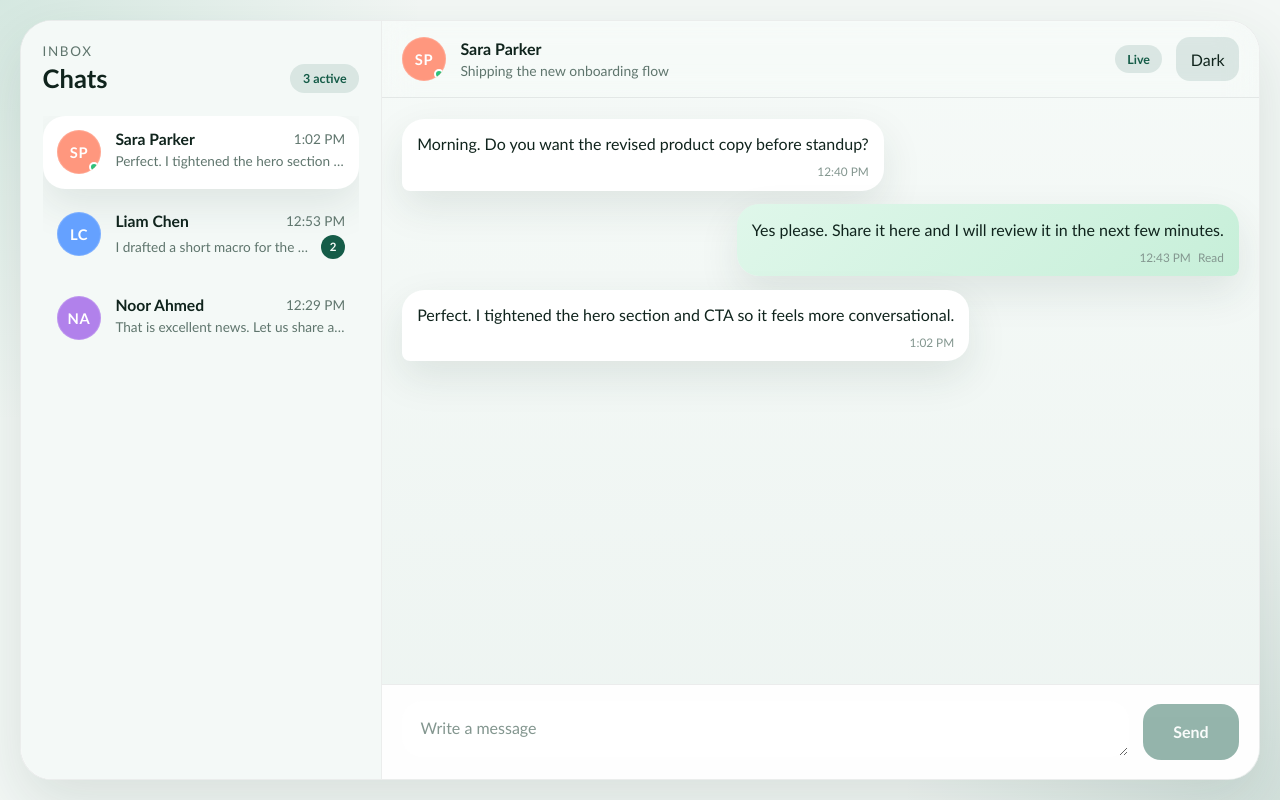
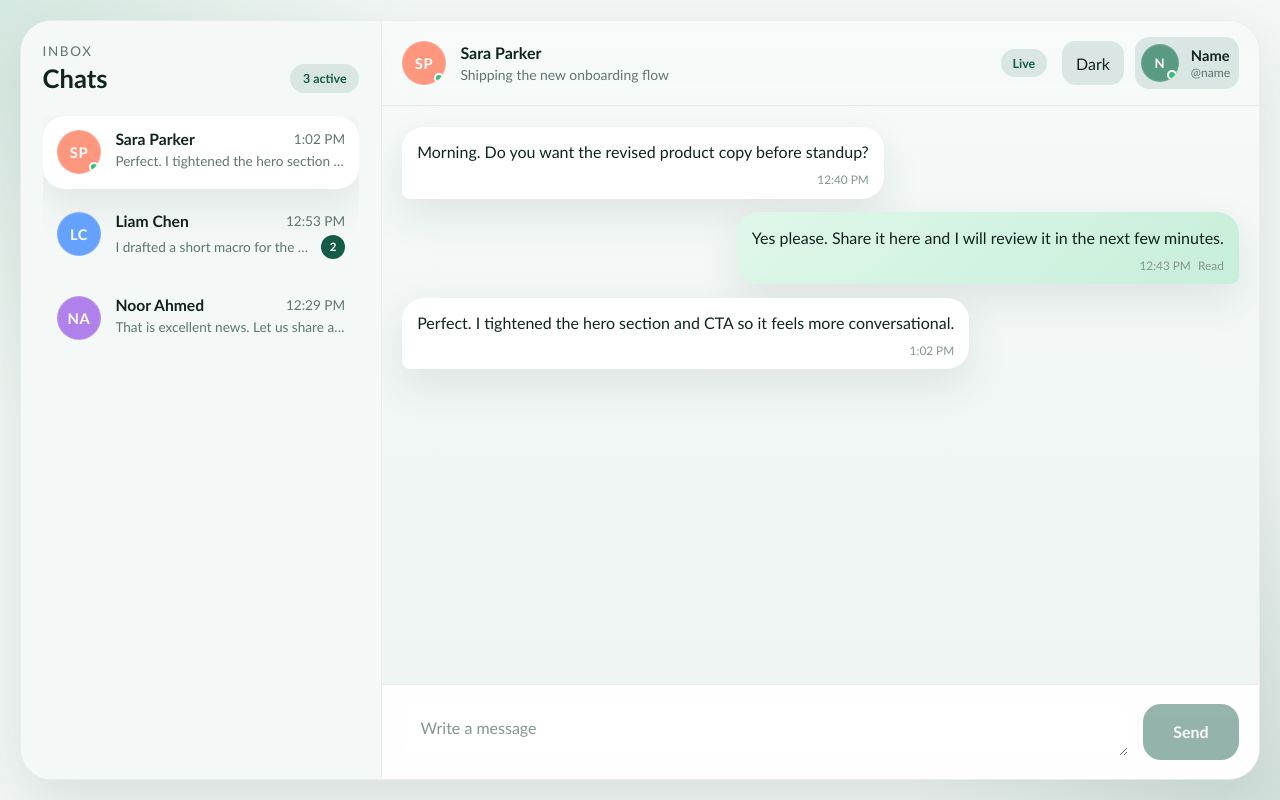
Before and after one commit to faisalshafique146/chatapp, an Angular app: page /auth/sign-in in a window 1280 px wide. Both pictures are taken after typing "name@example.com", "Sample123" into the empty fields and a click on the button "Sign in". Built offline with nearby package versions, Linux system fonts and the light colour scheme.

Commit message:
feat: implement logout functionality and enhance header account menu

```diff
--- a/src/features/chat/components/chat-layout/chat-layout.component.html
+++ b/src/features/chat/components/chat-layout/chat-layout.component.html
@@ -8,6 +8,7 @@
       <app-chat-window
         [showBackButton]="isMobile() && !showSidebar()"
         (backRequested)="handleBackRequested()"
+        (logoutRequested)="handleLogoutRequested()"
       ></app-chat-window>
     </div>
   </section>
--- a/src/features/chat/components/chat-window/chat-window.component.html
+++ b/src/features/chat/components/chat-window/chat-window.component.html
@@ -11,6 +11,7 @@
       [connectionState]="connectionState()"
       (back)="backRequested.emit()"
       (themeToggle)="toggleTheme()"
+      (logoutRequested)="logoutRequested.emit()"
     ></app-header>
 
     <div #messageViewport class="chat-window__messages">
--- a/src/features/chat/components/chat-window/chat-window.component.ts
+++ b/src/features/chat/components/chat-window/chat-window.component.ts
@@ -39,6 +39,7 @@ export class ChatWindowComponent {
   readonly isDarkMode = this.themeService.isDarkMode;
   readonly showBackButton = input<boolean>(false);
   readonly backRequested = output<void>();
+  readonly logoutRequested = output<void>();
 
   readonly headerSubtitle = computed(() => {
     const typingUser = this.typingUser();
--- a/src/features/chat/components/header/header.component.html
+++ b/src/features/chat/components/header/header.component.html
@@ -21,6 +21,7 @@
     {{ connectionState() === 'connected' ? 'Live' : 'Mock sync' }}
   </span>
 
+  <div class="chat-header__actions">
     <button
       class="chat-header__icon-button"
       type="button"
@@ -29,4 +30,95 @@
     >
       <span aria-hidden="true">{{ isDarkMode() ? 'Light' : 'Dark' }}</span>
     </button>
+
+    @if (currentUser(); as user) {
+      <div class="chat-header__account">
+        <button
+          class="chat-header__account-toggle"
+          type="button"
+          (click)="toggleAccountMenu()"
+          [attr.aria-expanded]="isAccountMenuOpen()"
+          aria-haspopup="dialog"
+          [attr.aria-label]="'Open account menu for ' + user.fullName"
+        >
+          <app-avatar
+            [name]="user.fullName"
+            accentColor="#2a7d60"
+            [size]="'sm'"
+            [online]="true"
+          ></app-avatar>
+
+          <span class="chat-header__account-copy">
+            <strong>{{ user.fullName }}</strong>
+            <small>@{{ user.handle }}</small>
+          </span>
+        </button>
+
+        @if (isAccountMenuOpen()) {
+          <section class="chat-header__account-menu" role="dialog" aria-label="Account details and settings">
+            <div class="chat-header__account-card">
+              <div class="chat-header__account-profile">
+                <app-avatar
+                  [name]="user.fullName"
+                  accentColor="#2a7d60"
+                  [size]="'lg'"
+                  [online]="true"
+                ></app-avatar>
+
+                <div class="chat-header__account-profile-copy">
+                  <p>Signed in as</p>
+                  <strong>{{ user.fullName }}</strong>
+                  <span>@{{ user.handle }}</span>
+                </div>
+              </div>
+
+              <dl class="chat-header__account-stats">
+                <div>
+                  <dt>Email</dt>
+                  <dd>{{ user.email }}</dd>
+                </div>
+                <div>
+                  <dt>Role</dt>
+                  <dd>{{ user.role }}</dd>
+                </div>
+                <div>
+                  <dt>Member since</dt>
+                  <dd>{{ user.createdAt | date: 'mediumDate' }}</dd>
+                </div>
+              </dl>
+
+              <div class="chat-header__account-actions">
+                <button type="button" class="chat-header__account-action" (click)="copyValue(user.email, 'email')">
+                  <span>Copy email</span>
+                  <small>{{ copyStatus() === 'email' ? 'Copied' : 'Use for recovery and support' }}</small>
+                </button>
+
+                <button type="button" class="chat-header__account-action" (click)="copyValue(user.handle, 'handle')">
+                  <span>Copy username</span>
+                  <small>{{ copyStatus() === 'handle' ? 'Copied' : 'Share your chat handle' }}</small>
+                </button>
+
+                <div class="chat-header__account-action chat-header__account-action--static">
+                  <span>Profile settings</span>
+                  <small>Edit your name, avatar, and handle</small>
+                </div>
+
+                <div class="chat-header__account-action chat-header__account-action--static">
+                  <span>Notification settings</span>
+                  <small>Mute alerts, sounds, and badges</small>
+                </div>
+
+                <button type="button" class="chat-header__account-action" (click)="toggleTheme()">
+                  <span>Appearance</span>
+                  <small>Switch between light and dark theme</small>
+                </button>
+              </div>
+
+              <button type="button" class="chat-header__logout" (click)="logout()">Log out</button>
+            </div>
+          </section>
+        }
+      </div>
+    }
+  </div>
 </header>
--- a/src/features/chat/components/header/header.component.scss
+++ b/src/features/chat/components/header/header.component.scss
@@ -45,13 +45,18 @@
   }
 }
 
-.chat-header__icon-button {
-  display: inline-flex;
+.chat-header__actions {
+  position: relative;
+  display: flex;
   align-items: center;
-  justify-content: center;
-  min-width: 44px;
-  min-height: 44px;
-  padding: 0 0.9rem;
+  gap: 0.65rem;
+  margin-left: auto;
+}
+
+.chat-header__icon-button,
+.chat-header__account-toggle,
+.chat-header__logout,
+.chat-header__account-action {
   border: 0;
   border-radius: 14px;
   background: var(--bg-accent-soft);
@@ -66,6 +71,167 @@
   }
 }
 
+.chat-header__icon-button {
+  display: inline-flex;
+  align-items: center;
+  justify-content: center;
+  min-width: 44px;
+  min-height: 44px;
+  padding: 0 0.9rem;
+}
+
+.chat-header__account {
+  position: relative;
+}
+
+.chat-header__account-toggle {
+  display: inline-flex;
+  align-items: center;
+  gap: 0.75rem;
+  padding: 0.35rem 0.55rem 0.35rem 0.38rem;
+  min-height: 52px;
+}
+
+.chat-header__account-copy {
+  display: grid;
+  min-width: 0;
+  text-align: left;
+
+  strong,
+  small {
+    display: block;
+    min-width: 0;
+    overflow: hidden;
+    text-overflow: ellipsis;
+    white-space: nowrap;
+  }
+
+  strong {
+    font-size: 0.92rem;
+    font-weight: 700;
+  }
+
+  small {
+    margin-top: 0.12rem;
+    color: var(--text-secondary);
+    font-size: 0.76rem;
+  }
+}
+
+.chat-header__account-menu {
+  position: absolute;
+  top: calc(100% + 0.75rem);
+  right: 0;
+  z-index: 25;
+  width: min(16rem, calc(100vw - 1rem));
+  max-width: calc(100vw - 1rem);
+  max-height: min(50dvh, calc(100dvh - 7rem));
+  overflow: auto;
+  overscroll-behavior: contain;
+}
+
+.chat-header__account-card {
+  padding: 0.7rem;
+  border: 1px solid var(--border-color);
+  border-radius: 20px;
+  background: var(--bg-surface);
+  box-shadow: var(--shadow-soft);
+}
+
+.chat-header__account-profile {
+  display: flex;
+  gap: 0.75rem;
+  align-items: center;
+}
+
+.chat-header__account-profile-copy {
+  min-width: 0;
+
+  p,
+  strong,
+  span {
+    margin: 0;
+    display: block;
+  }
+
+  p {
+    color: var(--text-secondary);
+    font-size: 0.76rem;
+    text-transform: uppercase;
+    letter-spacing: 0.12em;
+  }
+
+  strong {
+    margin-top: 0.15rem;
+    font-size: 0.95rem;
+  }
+
+  span {
+    margin-top: 0.15rem;
+    color: var(--text-secondary);
+    font-size: 0.8rem;
+  }
+}
+
+.chat-header__account-stats {
+  display: grid;
+  gap: 0.55rem;
+  margin: 0.85rem 0 0;
+  padding: 0.75rem 0 0;
+  border-top: 1px solid var(--border-color);
+
+  div {
+    display: grid;
+    gap: 0.2rem;
+  }
+
+  dt {
+    color: var(--text-secondary);
+    font-size: 0.7rem;
+    text-transform: uppercase;
+    letter-spacing: 0.1em;
+  }
+
+  dd {
+    margin: 0;
+    color: var(--text-primary);
+    font-size: 0.84rem;
+    word-break: break-word;
+  }
+}
+
+.chat-header__account-actions {
+  display: grid;
+  gap: 0.4rem;
+  margin-top: 0.7rem;
+}
+
+.chat-header__account-action {
+  display: grid;
+  gap: 0.12rem;
+  width: 100%;
+  padding: 0.62rem 0.75rem;
+  text-align: left;
+
+  span {
+    font-size: 0.84rem;
+    font-weight: 700;
+  }
+
+  small {
+    color: var(--text-secondary);
+    font-size: 0.72rem;
+  }
+}
+
+.chat-header__logout {
+  width: 100%;
+  margin-top: 0.7rem;
+  padding: 0.72rem 0.85rem;
+  background: rgba(181, 72, 72, 0.3);
+  color: #b54848;
+}
+
 @media (max-width: 640px) {
   .chat-header {
     gap: 0.7rem;
@@ -75,4 +241,18 @@
   .chat-header__presence {
     display: none;
   }
+
+  .chat-header__account-toggle {
+    min-height: 46px;
+    gap: 0.55rem;
+  }
+
+  .chat-header__account-copy {
+    display: none;
+  }
+
+  .chat-header__account-menu {
+    width: calc(100vw - 1rem);
+    max-height: 50dvh;
+  }
 }
--- a/src/features/chat/components/header/header.component.ts
+++ b/src/features/chat/components/header/header.component.ts
@@ -1,16 +1,30 @@
-import { ChangeDetectionStrategy, Component, input, output } from '@angular/core';
+import { DatePipe } from '@angular/common';
+import {
+  ChangeDetectionStrategy,
+  Component,
+  ElementRef,
+  HostListener,
+  inject,
+  input,
+  output,
+  signal
+} from '@angular/core';
+import { AuthService } from '../../../../core/services/auth.service';
 import { ConnectionState } from '../../services/chat.service';
 import { AvatarComponent } from '../../../../shared/ui/avatar/avatar.component';
 
 @Component({
   selector: 'app-header',
   standalone: true,
-  imports: [AvatarComponent],
+  imports: [DatePipe, AvatarComponent],
   templateUrl: './header.component.html',
   styleUrl: './header.component.scss',
   changeDetection: ChangeDetectionStrategy.OnPush
 })
 export class HeaderComponent {
+  private readonly authService = inject(AuthService);
+  private readonly elementRef = inject(ElementRef<HTMLElement>);
+
   readonly title = input.required<string>();
   readonly subtitle = input.required<string>();
   readonly accentColor = input.required<string>();
@@ -22,4 +36,62 @@ export class HeaderComponent {
 
   readonly back = output<void>();
   readonly themeToggle = output<void>();
+  readonly logoutRequested = output<void>();
+
+  readonly currentUser = this.authService.currentUser;
+  readonly isAccountMenuOpen = signal(false);
+  readonly copyStatus = signal<'email' | 'handle' | null>(null);
+
+  toggleAccountMenu(): void {
+    this.isAccountMenuOpen.update((current) => !current);
+  }
+
+  closeAccountMenu(): void {
+    this.isAccountMenuOpen.set(false);
+  }
+
+  toggleTheme(): void {
+    this.themeToggle.emit();
+    this.closeAccountMenu();
+  }
+
+  async copyValue(value: string, kind: 'email' | 'handle'): Promise<void> {
+    if (!value) {
+      return;
+    }
+
+    try {
+      if (typeof navigator !== 'undefined' && navigator.clipboard) {
+        await navigator.clipboard.writeText(value);
+      }
+
+      this.copyStatus.set(kind);
+      window.setTimeout(() => this.copyStatus.set(null), 1200);
+    } catch {
+      this.copyStatus.set(null);
+    }
+  }
+
+  logout(): void {
+    this.closeAccountMenu();
+    this.logoutRequested.emit();
+  }
+
+  @HostListener('document:click', ['$event'])
+  onDocumentClick(event: MouseEvent): void {
+    if (!this.isAccountMenuOpen()) {
+      return;
+    }
+
+    const target = event.target as Node | null;
+
+    if (target && !this.elementRef.nativeElement.contains(target)) {
+      this.closeAccountMenu();
+    }
+  }
+
+  @HostListener('document:keydown.escape')
+  onEscape(): void {
+    this.closeAccountMenu();
+  }
 }
--- a/src/features/chat/services/chat.service.ts
+++ b/src/features/chat/services/chat.service.ts
@@ -95,12 +95,21 @@ export class ChatService implements OnDestroy {
   }
 
   ngOnDestroy(): void {
+    this.disconnect();
+    this.incomingMessageSubject.complete();
+  }
+
+  disconnect(): void {
     this.mockRealtimeSubscription?.unsubscribe();
     this.mockPresenceSubscription?.unsubscribe();
     this.mockConnectSubscription?.unsubscribe();
+    this.mockRealtimeSubscription = undefined;
+    this.mockPresenceSubscription = undefined;
+    this.mockConnectSubscription = undefined;
+    this.connectionStateSignal.set('disconnected');
     this.socketDisposers.forEach((dispose) => dispose());
+    this.socketDisposers.length = 0;
     this.realtimeTransport.disconnect();
-    this.incomingMessageSubject.complete();
   }
 
   connect(): void {
```
Also changed, not shown: src/features/chat/components/chat-layout/chat-layout.component.ts (+10 -0 lines). Lines whose indentation alone changed are shown as unchanged.
